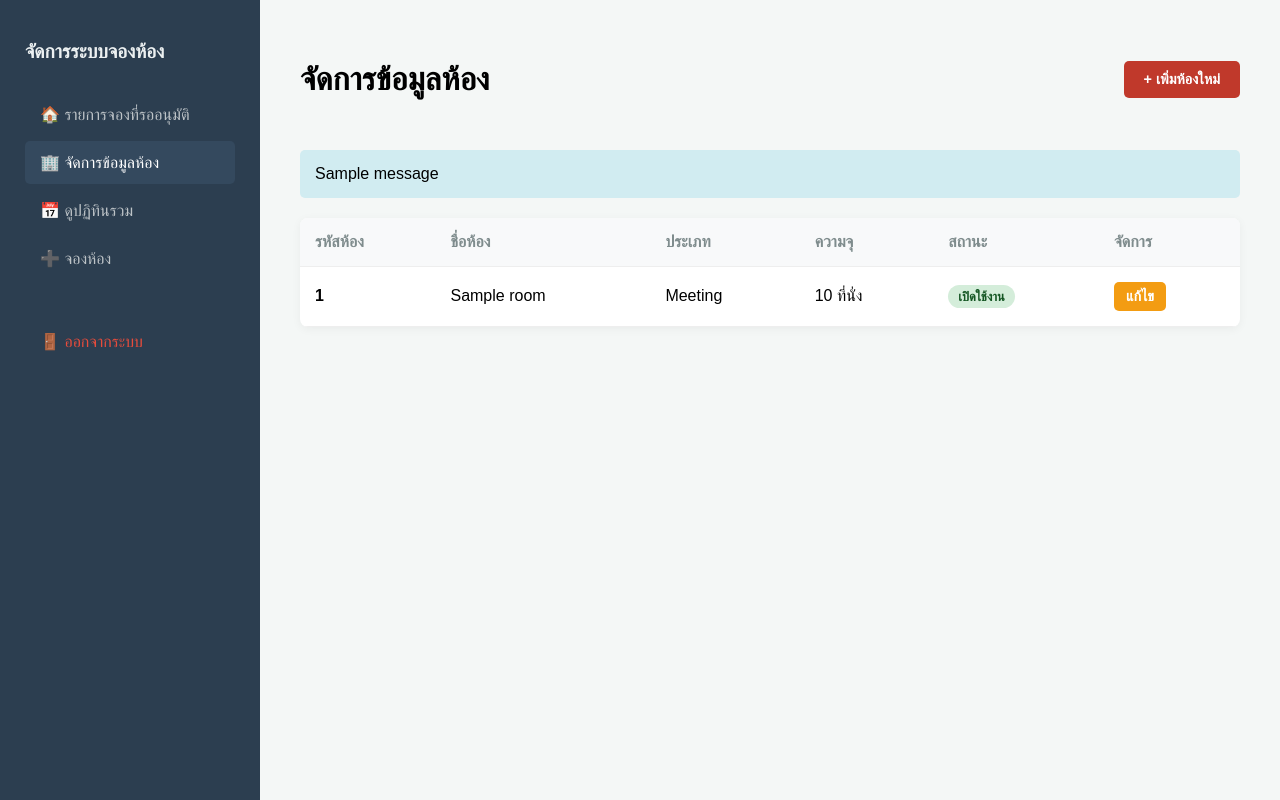
After one commit to 6610685239/CN334-Room-Booking, a Django app: template src/dashboard/templates/dashboard/manage_rooms.html in a window 1280 px wide. The commit adds this page. Run offline with Django 4.2, Linux system fonts and the light colour scheme; the template is opened without the code that fills it: values that come from a table or form of the project are taken from there, others are empty; tables that the repository leaves empty hold one stand-in row (values such as "Sample post"); one stand-in notice (Sample message) is shown.

Commit message:
fix admin dashboard

```diff
--- /dev/null
+++ b/src/dashboard/templates/dashboard/manage_rooms.html
@@ -0,0 +1,172 @@
+<!DOCTYPE html>
+<html lang="th">
+<head>
+    <meta charset="UTF-8">
+    <title>จัดการข้อมูลห้อง | Admin Panel</title>
+    <style>
+        body { margin: 0; font-family: 'Sarabun', sans-serif; background-color: #f4f7f6; }
+        .admin-container {
+            display: grid;
+            grid-template-columns: 260px 1fr;
+            min-height: 100vh;
+        }
+
+        aside { background: #2c3e50; color: white; padding: 25px; }
+        aside h2 { font-size: 1.2rem; margin-bottom: 30px; color: #ecf0f1; }
+        aside a { color: #bdc3c7; display: block; padding: 12px 15px; text-decoration: none; border-radius: 5px; margin-bottom: 5px; }
+        aside a:hover, aside a.active { background: #34495e; color: white; }
+
+        main { padding: 40px; }
+        .header-flex { display: flex; justify-content: space-between; align-items: center; margin-bottom: 30px; }
+
+        .room-card { background: white; border-radius: 8px; box-shadow: 0 2px 10px rgba(0,0,0,0.05); overflow: hidden; }
+        table { width: 100%; border-collapse: collapse; }
+        th, td { padding: 15px; text-align: left; border-bottom: 1px solid #eee; }
+        th { background: #f8f9fa; color: #7f8c8d; font-weight: 600; }
+
+        .badge { padding: 4px 10px; border-radius: 20px; font-size: 0.8rem; font-weight: bold; }
+        .badge-active { background: #d4edda; color: #155724; }
+        .badge-inactive { background: #f8d7da; color: #721c24; }
+
+        .btn { padding: 10px 20px; border: none; border-radius: 5px; cursor: pointer; font-weight: bold; text-decoration: none; font-size: 0.9rem; }
+        .btn-primary { background: #C0392B; color: white; }
+        .btn-edit { background: #f39c12; color: white; padding: 6px 12px; }
+
+        #roomModal { display: none; position: fixed; inset: 0; background: rgba(0,0,0,0.6); align-items: center; justify-content: center; z-index: 1000; }
+        .modal-content { background: white; padding: 30px; border-radius: 10px; width: 450px; }
+        .form-group { margin-bottom: 15px; }
+        .form-group label { display: block; margin-bottom: 5px; font-weight: bold; }
+        .form-group input, .form-group select { width: 100%; padding: 10px; border: 1px solid #ddd; border-radius: 5px; }
+    </style>
+</head>
+<body>
+
+<div class="admin-container">
+    <aside>
+        <h2>จัดการระบบจองห้อง</h2>
+        <a href="{% url 'dashboard' %}">🏠 รายการจองที่รออนุมัติ</a>
+        <a href="{% url 'manage_rooms' %}" class="active">🏢 จัดการข้อมูลห้อง</a>
+        <a href="{% url 'calendar' %}">📅 ดูปฏิทินรวม</a>
+        <a href="{% url 'book_room' %}">➕ จองห้อง</a>
+        <a href="{% url 'logout' %}" style="margin-top: 40px; color: #e74c3c;">🚪 ออกจากระบบ</a>
+    </aside>
+
+    <main>
+        <div class="header-flex">
+            <h1>จัดการข้อมูลห้อง</h1>
+            <button class="btn btn-primary" onclick="showModal()">+ เพิ่มห้องใหม่</button>
+        </div>
+
+        {% if messages %}
+            {% for message in messages %}
+                <div style="padding:15px; background:#d1ecf1; border-radius:5px; margin-bottom:20px;">{{ message }}</div>
+            {% endfor %}
+        {% endif %}
+
+        <div class="room-card">
+            <table>
+                <thead>
+                    <tr>
+                        <th>รหัสห้อง</th>
+                        <th>ชื่อห้อง</th>
+                        <th>ประเภท</th>
+                        <th>ความจุ</th>
+                        <th>สถานะ</th>
+                        <th>จัดการ</th>
+                    </tr>
+                </thead>
+                <tbody>
+                    {% for room in rooms %}
+                    <tr>
+                        <td><strong>{{ room.room_id }}</strong></td>
+                        <td>{{ room.name }}</td>
+                        <td>{{ room.room_type }}</td>
+                        <td>{{ room.capacity }} ที่นั่ง</td>
+                        <td>
+                            {% if room.is_active %}
+                                <span class="badge badge-active">เปิดใช้งาน</span>
+                            {% else %}
+                                <span class="badge badge-inactive">ปิดใช้งาน</span>
+                            {% endif %}
+                        </td>
+                        <td>
+                            <button class="btn btn-edit" onclick="showModal('{{ room.room_id }}', '{{ room.name }}', '{{ room.room_type }}', '{{ room.capacity }}', '{{ room.is_active|yesno:'true,false' }}')">แก้ไข</button>
+                        </td>
+                    </tr>
+                    {% empty %}
+                    <tr><td colspan="6" style="text-align: center; color: #999;">ไม่พบข้อมูลห้องในระบบ</td></tr>
+                    {% endfor %}
+                </tbody>
+            </table>
+        </div>
+    </main>
+</div>
+
+<div id="roomModal">
+    <div class="modal-content">
+        <h2 id="modalTitle">เพิ่มห้องใหม่</h2>
+        <form method="POST" action="{% url 'save_room' %}">
+            {% csrf_token %}
+            <input type="hidden" name="original_room_id" id="original_room_id">
+
+            <div class="form-group">
+                <label>รหัสห้อง</label>
+                <input type="text" name="room_id" id="form_room_id" required placeholder="เช่น 406-3">
+            </div>
+            <div class="form-group">
+                <label>ชื่อห้อง</label>
+                <input type="text" name="name" id="form_name" required placeholder="เช่น ห้องประชุม 1">
+            </div>
+            <div class="form-group">
+                <label>ประเภทห้อง</label>
+                <select name="room_type" id="form_room_type">
+                    <option value="Meeting">ห้องประชุม</option>
+                    <option value="Classroom">ห้องบรรยาย</option>
+                </select>
+            </div>
+            <div class="form-group">
+                <label>จำนวนที่นั่ง</label>
+                <input type="number" name="capacity" id="form_capacity" required>
+            </div>
+            <div class="form-group" style="display: flex; align-items: center; gap: 10px;">
+                <input type="checkbox" name="is_active" id="form_is_active" checked style="width: auto;">
+                <label for="form_is_active" style="margin: 0;">เปิดให้ใช้งานในระบบ</label>
+            </div>
+
+            <div style="display: flex; gap: 10px; margin-top: 20px;">
+                <button type="submit" class="btn btn-primary" style="flex: 1;">บันทึก</button>
+                <button type="button" class="btn" style="background: #ccc;" onclick="hideModal()">ยกเลิก</button>
+            </div>
+        </form>
+    </div>
+</div>
+
+<script>
+    function showModal(id='', name='', type='Meeting', cap='', active='true') {
+        document.getElementById('roomModal').style.display = 'flex';
+        if (id) {
+            document.getElementById('modalTitle').innerText = 'แก้ไขข้อมูลห้อง ' + id;
+            document.getElementById('original_room_id').value = id;
+            document.getElementById('form_room_id').value = id;
+            document.getElementById('form_name').value = name;
+            document.getElementById('form_room_type').value = type;
+            document.getElementById('form_capacity').value = cap;
+            document.getElementById('form_is_active').checked = (active === 'true');
+        } else {
+            document.getElementById('modalTitle').innerText = 'เพิ่มห้องใหม่';
+            document.getElementById('original_room_id').value = '';
+            document.getElementById('form_room_id').value = '';
+            document.getElementById('form_name').value = '';
+            document.getElementById('form_room_type').value = 'Meeting';
+            document.getElementById('form_capacity').value = '';
+            document.getElementById('form_is_active').checked = true;
+        }
+    }
+
+    function hideModal() {
+        document.getElementById('roomModal').style.display = 'none';
+    }
+</script>
+
+</body>
+</html>
```
Also changed, not shown: src/dashboard/templates/dashboard/admin_dashboard.html (+85 -45 lines).
